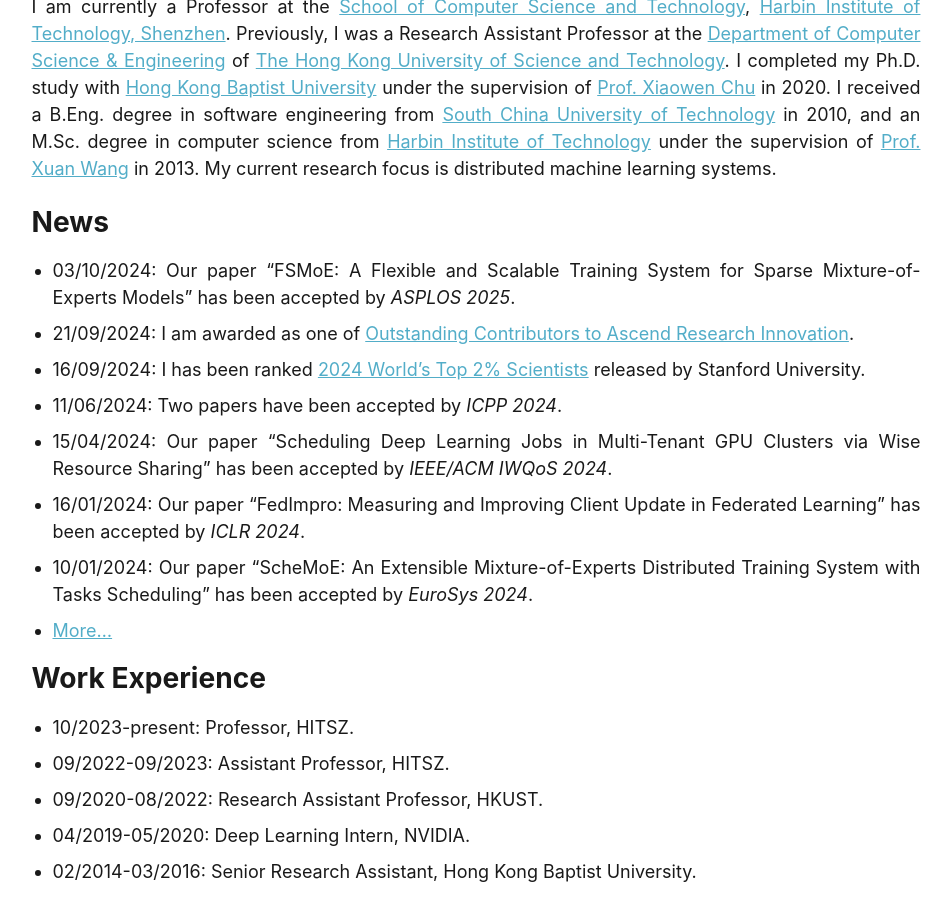
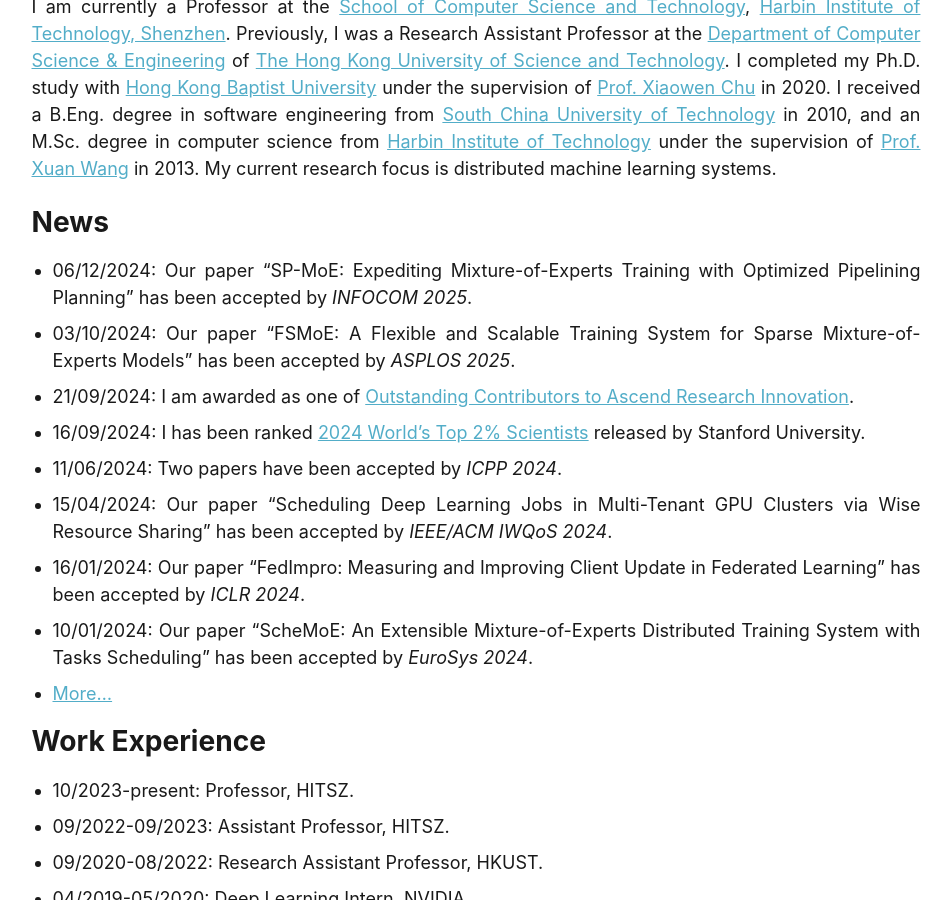
Before and after one commit to shaohuais/shaohuais.github.io, a Jekyll site: the page built from about.md, in a window 1280 px wide and 900 px high, scrolled down 409 px. Shown: the whole window, without its empty margins (164-1116 px from the left). Built offline with Jekyll 4.4.1, drawn with Linux system fonts in a browser that asks for light colours.

Commit message:
update infocom accepted

```diff
--- a/about.md
+++ b/about.md
@@ -15,6 +15,7 @@ I am currently a Professor at the [School of Computer Science and Technology](ht
 
 News
 ======
+- 06/12/2024: Our paper "SP-MoE: Expediting Mixture-of-Experts Training with Optimized Pipelining Planning" has been accepted by *INFOCOM 2025*.
 - 03/10/2024: Our paper "FSMoE: A Flexible and Scalable Training System for Sparse Mixture-of-Experts Models" has been accepted by *ASPLOS 2025*.
 - 21/09/2024: I am awarded as one of [Outstanding Contributors to Ascend Research Innovation](https://mp.weixin.qq.com/s/ocCWaCDPmQ4vjoOFqra3OQ).
 - 16/09/2024: I has been ranked [2024 World’s Top 2% Scientists](https://elsevier.digitalcommonsdata.com/datasets/btchxktzyw/7) released by Stanford University.
```
Also changed, not shown: _pages/publications.md (+1 -0 lines).
